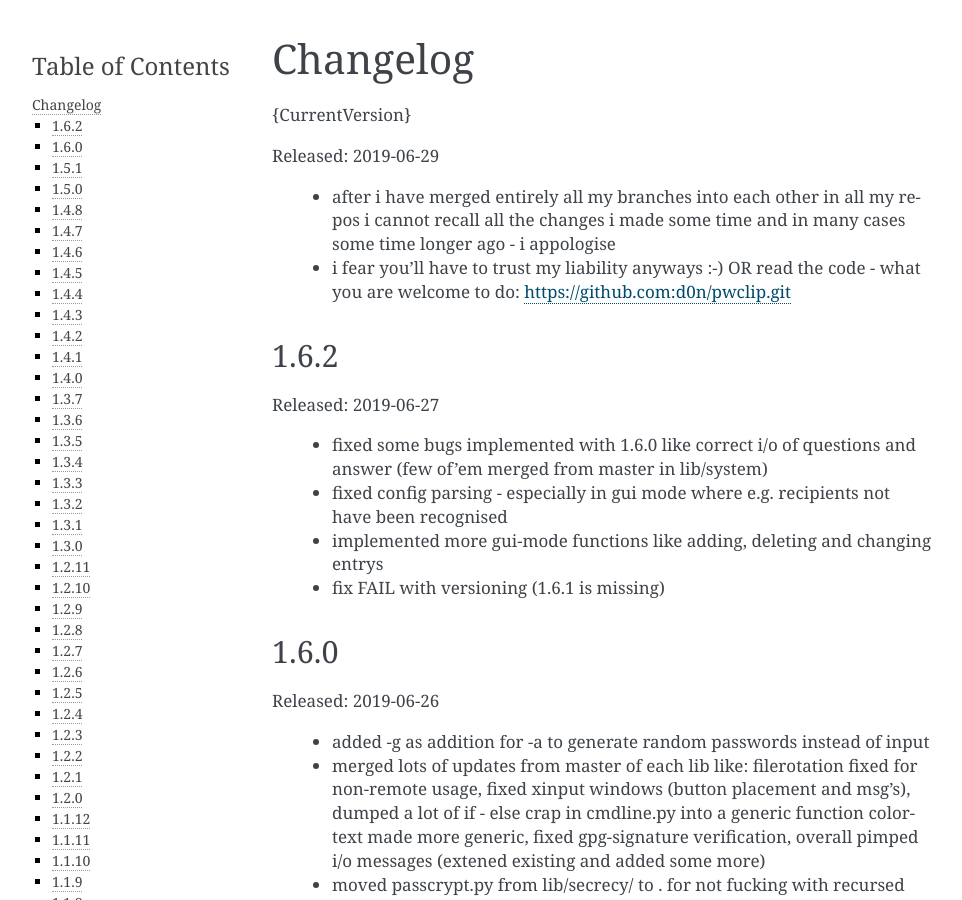
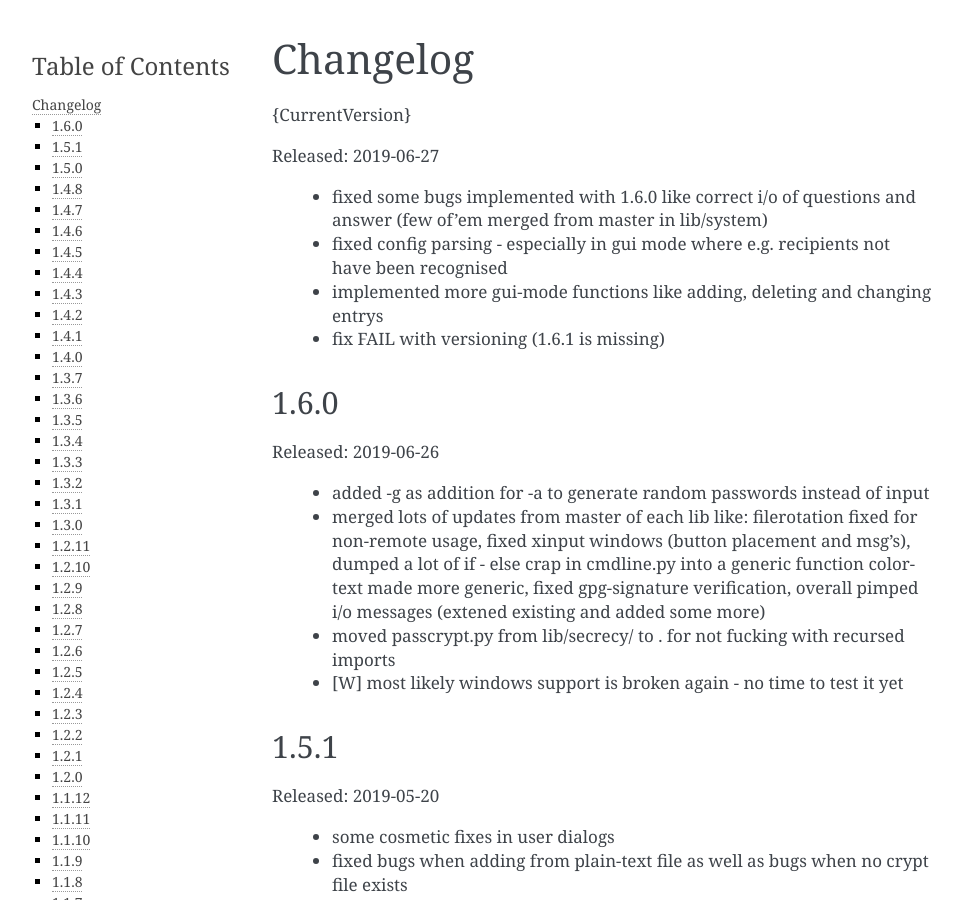
Before and after one commit to d0n/pwclip, a Sphinx documentation site: the page built from docs/changelog.rst, in a window 1280 px wide and 900 px high. Shown: the whole window, without its empty margins (148-1110 px from the left). Built offline with Sphinx 7.4.7, drawn with Linux system fonts in a browser that asks for light colours.

Commit message:
modified = ['docs/changelog.rst']

```diff
--- a/docs/changelog.rst
+++ b/docs/changelog.rst
@@ -3,19 +3,6 @@ Changelog
 =========
 
 {CurrentVersion}
-
-Released: 2019-06-29
-
-  * after i have merged entirely all my branches into each other in all my
-    repos i cannot recall all the changes i made some time and in many cases
-    some time longer ago - i appologise
-
-  * i fear you'll have to trust my liability anyways :-) OR read the code -
-    what you are welcome to do: https://github.com:d0n/pwclip.git
-
-
-1.6.2
------
 
 Released: 2019-06-27
 
```
